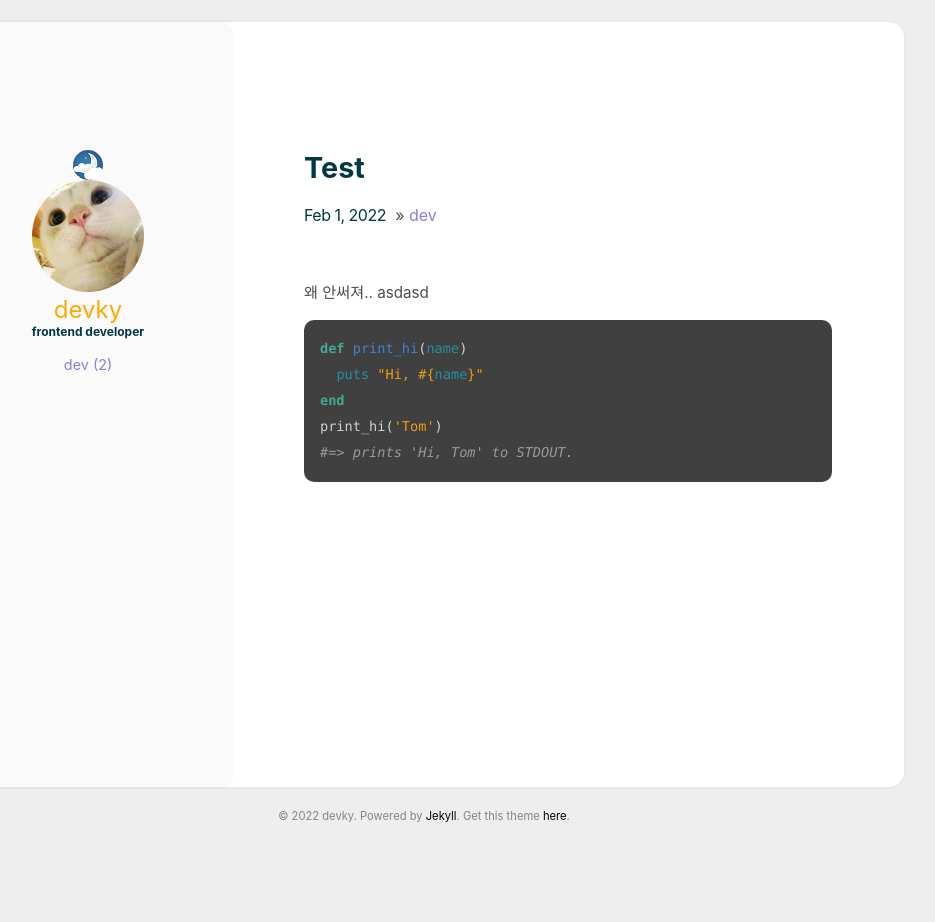
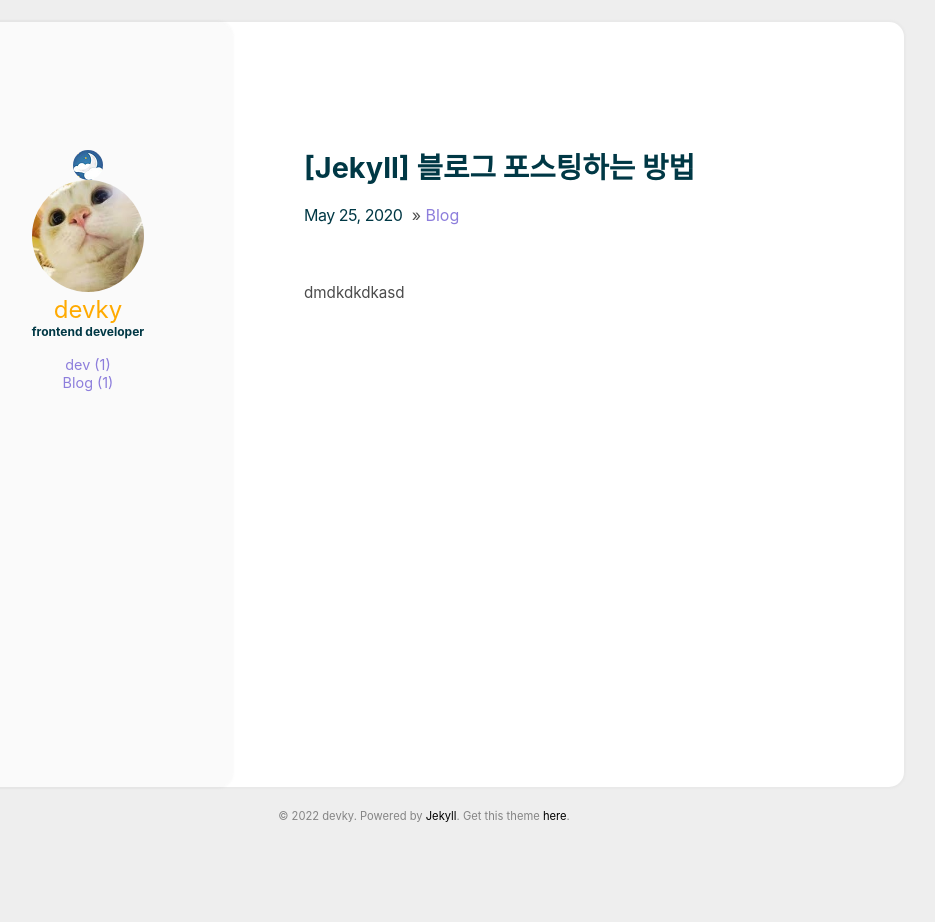
Before and after one commit to kyday/kyday.github.io, a Jekyll site: the page built from _posts/2022-02-01-test.md, in a window 1280 px wide. Shown: the whole page, without its empty margins (216-1151 px from the left). Built offline with Jekyll 4.4.1, drawn with Linux system fonts in a browser that asks for light colours.

Commit message:
editing2...

````diff
--- a/_posts/2022-02-01-test.md
+++ b/_posts/2022-02-01-test.md
@@ -1,15 +1,17 @@
 ---
-title: Test
-categories: [dev]
-comments: true
+title: "[Jekyll] 블로그 포스팅하는 방법"
+excerpt: "md 파일에 마크다운 문법으로 작성하여 Github 원격 저장소에 업로드 해보자. 에디터는 Visual Studio code 사용! 로컬 서버에서 확인도 해보자. "
+
+categories:
+  - Blog
+tags:
+  - [Blog, jekyll, Github, Git]
+
+toc: true
+toc_sticky: true
+
+date: 2020-05-25
+last_modified_at: 2020-05-25
 ---
 
-왜 안써져.. asdasd
-
-```ruby
-def print_hi(name)
-  puts "Hi, #{name}"
-end
-print_hi('Tom')
-#=> prints 'Hi, Tom' to STDOUT.
-```
+dmdkdkdkasd
````
